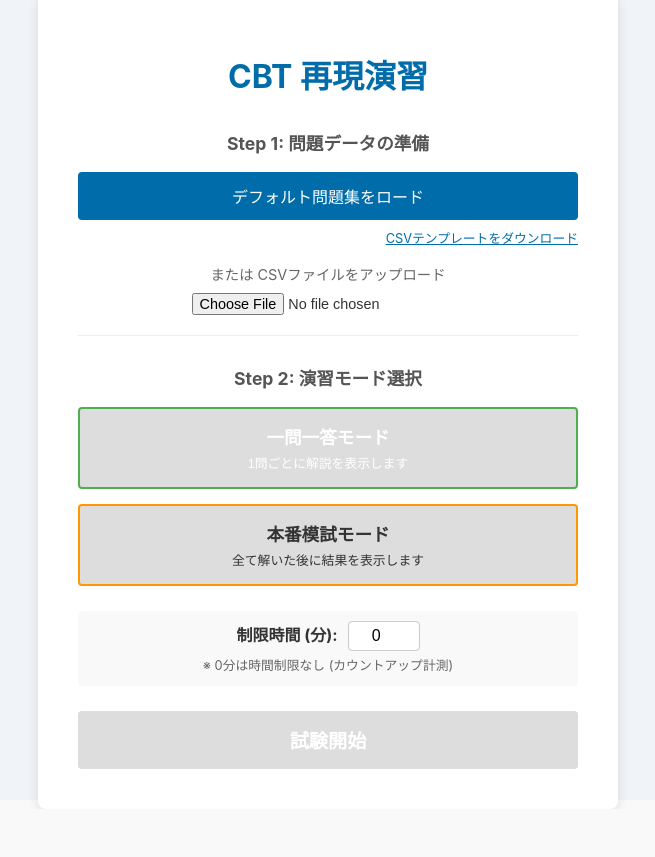
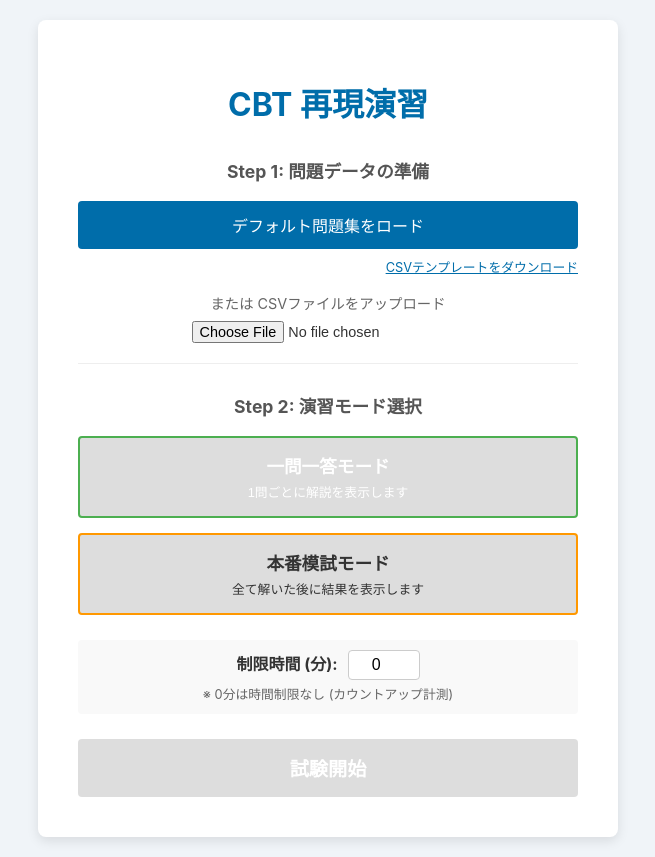
Before and after one commit to n4tt0u/jstqb-cbt-simulator, a React (Vite) app: page / in a window 1280 px wide. Shown: the whole page, without its empty margins (312-967 px from the left). Before the commit the page ends 809 px from the top, so only its background shows below. Built offline with nearby package versions, Linux system fonts and the light colour scheme.

Commit message:
fix: resolve start screen layout truncation on small vertical screens

```diff
--- a/src/components/StartScreen.jsx
+++ b/src/components/StartScreen.jsx
@@ -76,7 +76,13 @@ const StartScreen = ({ onQuestionsLoaded, onStart }) => {
     }
 
     return (
-        <div className="cbt-container" style={{ justifyContent: 'center', alignItems: 'center', background: '#f0f4f8' }}>
+        <div className="cbt-container" style={{
+            minHeight: '100vh',
+            height: 'auto',
+            alignItems: 'center',
+            background: '#f0f4f8',
+            padding: '20px'
+        }}>
             <div style={{
                 background: 'white',
                 padding: '40px',
@@ -84,7 +90,8 @@ const StartScreen = ({ onQuestionsLoaded, onStart }) => {
                 boxShadow: '0 4px 12px rgba(0,0,0,0.1)',
                 maxWidth: '500px',
                 width: '90%',
-                textAlign: 'center'
+                textAlign: 'center',
+                margin: 'auto'
             }}>
                 <h1 style={{ color: 'rgb(0, 109, 170)', marginBottom: '30px' }}>CBT 再現演習</h1>
 
```
